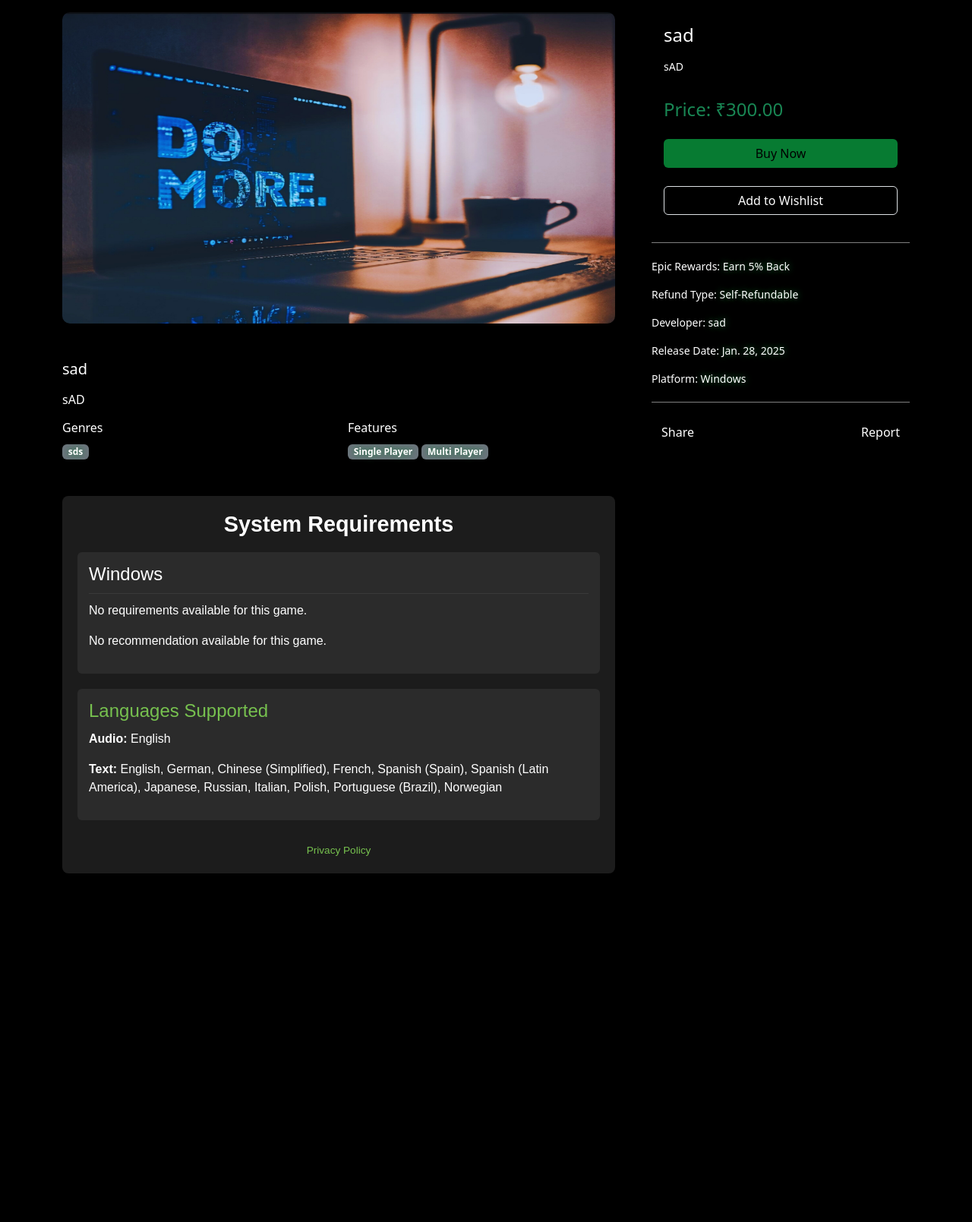
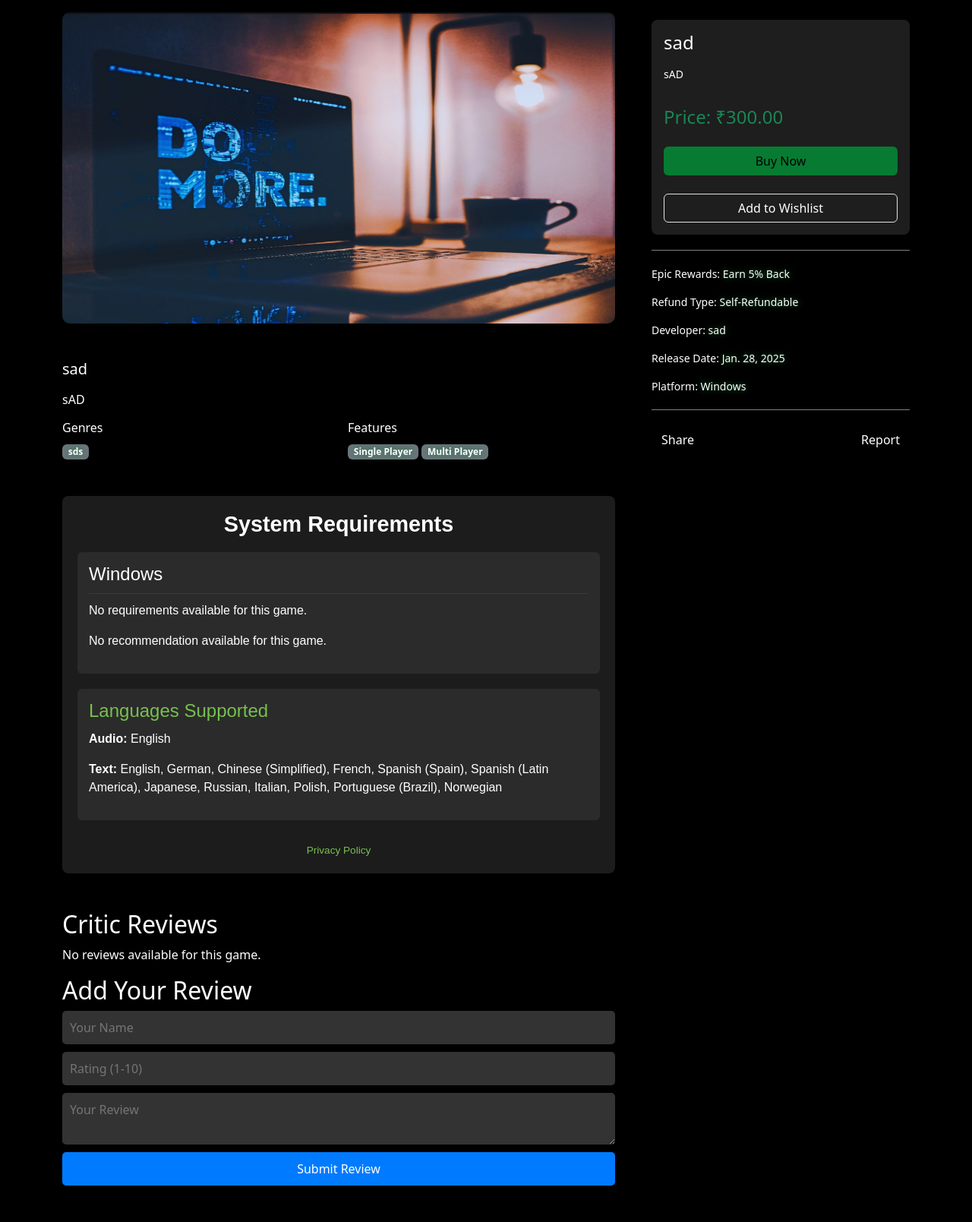
Before and after one commit to agnaey/torrent_zone, a Django app: page /sec/2 in a window 1280 px wide. Shown: the part 80-1689 px from the top of the page at 76% size. Before the commit the page ends 1230 px from the top, so only its background shows below. Run offline with Django 5.2, Linux system fonts and the light colour scheme; data comes from the database, SQL or seed files in the repository; both versions use the stored data as it was after the commit.

Commit message:
added review

```diff
--- a/torrent/app/views.py
+++ b/torrent/app/views.py
@@ -23,4 +23,10 @@
         requ = GameRequirement.objects.get(game=game)
     except GameRequirement.DoesNotExist:
         requ = None
-    return render(req,'sec.html',{'game':game,'requ':requ})
+
+    try:
+        review = Review.objects.get(game=game)
+    except Review.DoesNotExist:
+        review = None
+
+    return render(req,'sec.html',{'game':game,'requ':requ,'review':review})
--- a/torrent/templates/index.html
+++ b/torrent/templates/index.html
@@ -233,8 +233,8 @@
                         <a style="text-decoration: none;" href="../sec/{{ i.id }}">
                             <img src="{{ i.image.url }}" class="card-img-top img-fluid" alt="{{ i.name }}">
                             <div class="card-body">
-                                <h5 class="card-title text-center" style="color: #077b32; text-shadow: 0 0 5px #077b32;">{{ i.title }}</h5>
-                                <p class="card-text text-center" style="color: #077b32;">
+                                <h5 class="card-title text-center" style="color: #fafafa; text-shadow: 0 0 5px #077b32;">{{ i.title }}</h5>
+                                <p class="card-text text-center" style="color: aliceblue">
                                     {% if i.price == 0.00 %}
                                         Free
                                     {% else %}
--- a/torrent/templates/sec.html
+++ b/torrent/templates/sec.html
@@ -270,7 +270,38 @@
   margin-top: 10px;
   display: inline-block;
 }
-
+.card {
+            background-color: #1e1e1e;
+            padding: 15px;
+            margin: 10px 0;
+            border-radius: 8px;
+        }
+        .rating {
+            color: rgb(253, 253, 253);
+            font-weight: bold;
+        }
+        .review-form {
+            display: flex;
+            flex-direction: column;
+            gap: 10px;
+        }
+        input, textarea, button {
+            padding: 10px;
+            border-radius: 5px;
+            border: none;
+        }
+        input, textarea {
+            background-color: #333;
+            color: white;
+        }
+        button {
+            background-color: #007bff;
+            color: white;
+            cursor: pointer;
+        }
+        button:hover {
+            background-color: #0056b3;
+        }
 
 
 
@@ -425,7 +456,7 @@
 
               <div class="d-grid gap-2 mt-3 mb-4">
                 {% if game.price == 0.00 %}
-                  <a href="{{ game.torrent_file }}" class="btn custom-button">Download Now</a>
+                  <a href="{{ game.torrent_file }}" class="btn custom-button" download>Download Now</a>
                 {% else %}
                   <button class=" btn custom-button">Buy Now</button>
                 {% endif %}
@@ -447,6 +478,33 @@
                 <button class="btn btn-link text-white text-decoration-none">Report</button>
               </div>
             </div>
+
+            <div class="col-md-8">
+              <h2>Critic Reviews</h2>
+              {% if review %}
+
+              <div class="row">
+                <div class="col-md-4">
+                  <div class="card">
+                    <h3 class="text-white">Chris White</h3>
+                    <p class="rating">{{ review.rating }} / 10</p>
+                    <p class="text-white">"{{ review.comment }}"</p>
+                    <small class="text-secondary d-block text-left">{{ review.created_at|date:"M d, Y" }}</small>
+                  </div>
+                </div>
+              </div>
+              {% else %}
+              <p>No reviews available for this game.</p>
+              {% endif %}
+              <h2>Add Your Review</h2>
+              <form class="review-form">
+                <input type="text" placeholder="Your Name" required>
+                <input type="number" placeholder="Rating (1-10)" required min="1" max="10">
+                <textarea placeholder="Your Review" required></textarea>
+                <button type="submit">Submit Review</button>
+              </form>
+            </div>
+
           </div>
         </div>
       </div>
```
Also changed, not shown: torrent/db.sqlite3, 2 other files.
